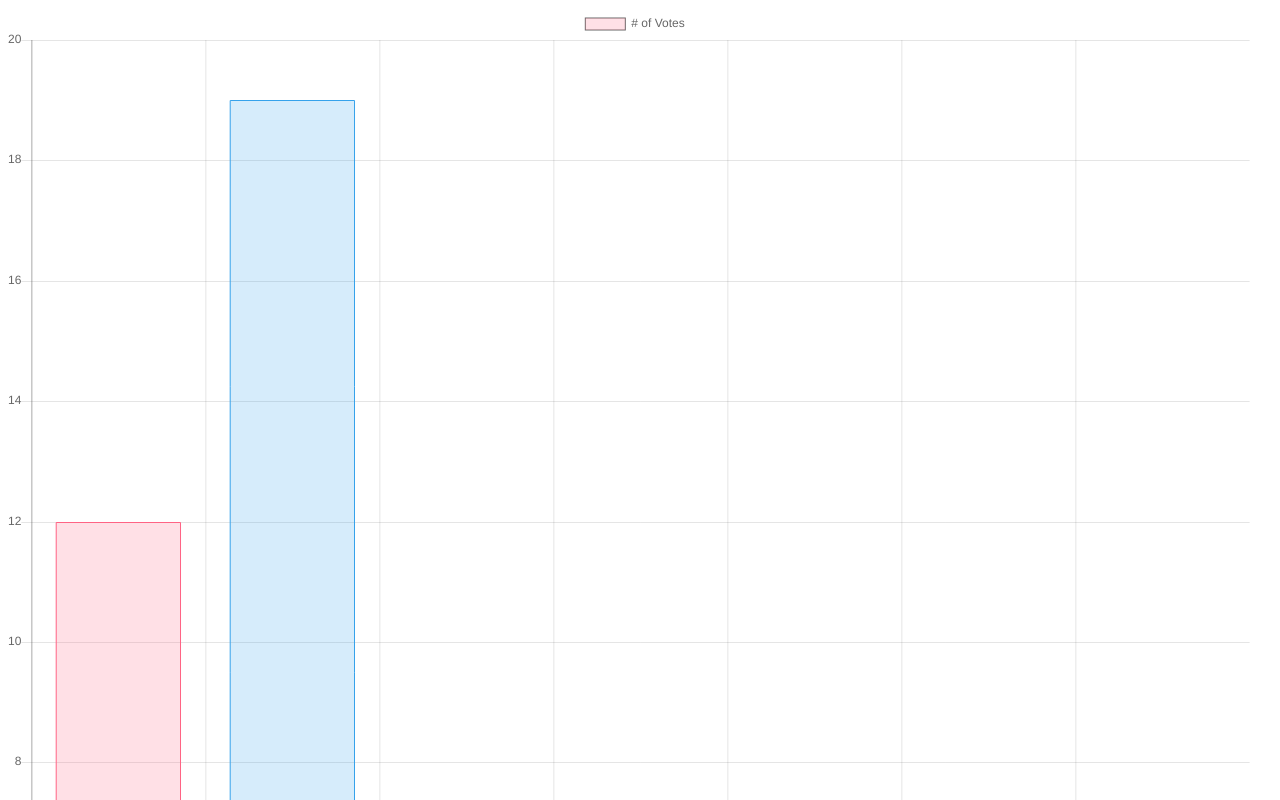
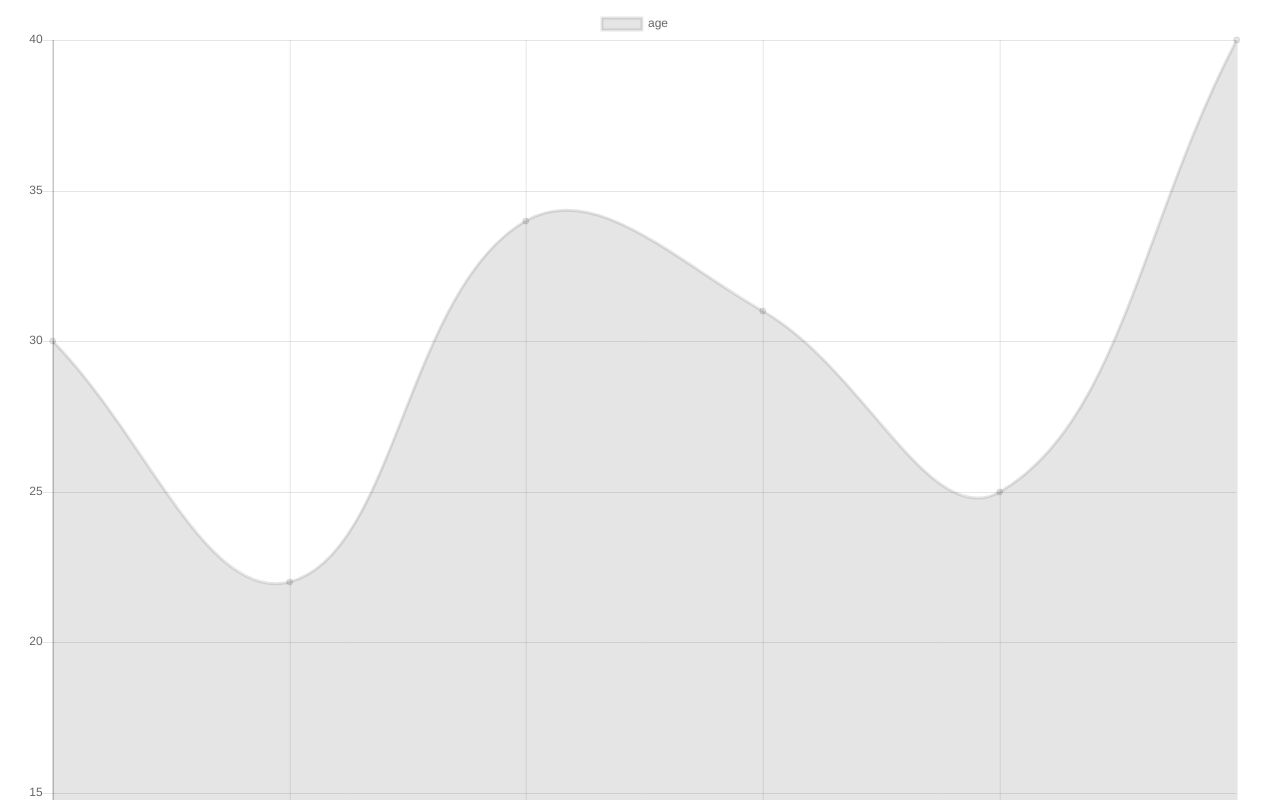
Before and after one commit to pete-wildberger/chartjsdemo, a plain HTML site: page index.html in a window 1280 px wide. Shown: the top 800 px of the page. Drawn offline with Linux system fonts and the light colour scheme.

Commit message:
line graph

```diff
--- a/client.js
+++ b/client.js
@@ -1,33 +1,45 @@
 console.log('js is sourced');
 var canvas = document.getElementById("myChart");
 var ctx = canvas.getContext('2d');
-var myChart = new Chart(ctx, {
-    type: 'bar',
+var chartArr = [];
+var nameArr =[];
+
+for (let i = 0; i < DATA_4_CHART.length; i++) {
+    name = DATA_4_CHART[i].name.first + ' ' + DATA_4_CHART[i].name.last;
+    nameArr.push(name);
+  chartArr.push(DATA_4_CHART[i].age);
+}
+for (let i = 0; i < DATA_4_CHART.length; i++) {
+
+}
+//line
+var myLineChart = new Chart(ctx, {
+    type: 'line',
     data: {
-        labels: ["Red", "Blue", "Yellow", "Green", "Purple", "Orange", "badass"],
+            labels: nameArr,
             datasets: [{
-            label: '# of Votes',
-            data: [12, 19, 3, 5, 2, 3, 6],
-            backgroundColor: [
-                'rgba(255, 99, 132, 0.2)',
-                'rgba(54, 162, 235, 0.2)',
-                'rgba(255, 206, 86, 0.2)',
-                'rgba(75, 192, 192, 0.2)',
-                'rgba(153, 102, 255, 0.2)',
-                'rgba(255, 159, 64, 0.2)',
-                'rgba(186, 212, 85, 0.2)'
-
-            ],
-            borderColor: [
-                'rgba(255,99,132,1)',
-                'rgba(54, 162, 235, 1)',
-                'rgba(255, 206, 86, 1)',
-                'rgba(75, 192, 192, 1)',
-                'rgba(153, 102, 255, 1)',
-                'rgba(255, 159, 64, 1)',
-                '#bad455'
-            ],
-            borderWidth: 1
+                label: 'age',
+                data: chartArr,
+        //         backgroundColor: [
+        //             'rgba(255, 99, 132, 0.2)',
+        //             'rgba(54, 162, 235, 0.2)',
+        //             'rgba(255, 206, 86, 0.2)',
+        //             'rgba(75, 192, 192, 0.2)',
+        //             'rgba(153, 102, 255, 0.2)',
+        //             'rgba(255, 159, 64, 0.2)',
+        //             'rgba(186, 212, 85, 0.2)'
+        //
+        //         ],
+        //         borderColor: [
+        //             'rgba(255,99,132,1)',
+        //             'rgba(54, 162, 235, 1)',
+        //             'rgba(255, 206, 86, 1)',
+        //             'rgba(75, 192, 192, 1)',
+        //             'rgba(153, 102, 255, 1)',
+        //             'rgba(255, 159, 64, 1)',
+        //             '#bad455'
+        //         ],
+        //         borderWidth: 1
             }]
         },
     options: {
@@ -40,3 +52,45 @@ var myChart = new Chart(ctx, {
             }
         }
 });
+
+
+//bar graph
+// var myChart = new Chart(ctx, {
+//     type: 'bar',
+//     data: {
+//         labels: ["Red", "Blue", "Yellow", "Green", "Purple", "Orange", "badass"],
+//         datasets: [{
+//             label: '# of Votes',
+//             data: chartArr,
+//             backgroundColor: [
+//                 'rgba(255, 99, 132, 0.2)',
+//                 'rgba(54, 162, 235, 0.2)',
+//                 'rgba(255, 206, 86, 0.2)',
+//                 'rgba(75, 192, 192, 0.2)',
+//                 'rgba(153, 102, 255, 0.2)',
+//                 'rgba(255, 159, 64, 0.2)',
+//                 'rgba(186, 212, 85, 0.2)'
+//
+//             ],
+//             borderColor: [
+//                 'rgba(255,99,132,1)',
+//                 'rgba(54, 162, 235, 1)',
+//                 'rgba(255, 206, 86, 1)',
+//                 'rgba(75, 192, 192, 1)',
+//                 'rgba(153, 102, 255, 1)',
+//                 'rgba(255, 159, 64, 1)',
+//                 '#bad455'
+//             ],
+//             borderWidth: 1
+//         }]
+//     },
+//     options: {
+//         scales: {
+//             yAxes: [{
+//                 ticks: {
+//                     beginAtZero:true
+//                 }
+//             }]
+//         }
+//     }
+// });
--- /dev/null
+++ b/data.js
@@ -0,0 +1,344 @@
+const DATA_4_CHART = [
+  {
+    "_id": "5974ff9a674dab583044232f",
+    "index": 0,
+    "guid": "9ea9486c-0c74-462a-835b-c258ddfd87b4",
+    "isActive": false,
+    "balance": "$1,363.60",
+    "picture": "http://placehold.it/32x32",
+    "age": 30,
+    "eyeColor": "green",
+    "name": {
+      "first": "Kaufman",
+      "last": "Tyson"
+    },
+    "company": "FRENEX",
+    "email": "kaufman.tyson@frenex.me",
+    "phone": "+1 (871) 417-2442",
+    "address": "661 Woodbine Street, Bath, Minnesota, 1004",
+    "about": "Do officia non id culpa est reprehenderit laboris ipsum nostrud nisi amet. Laborum Lorem anim quis Lorem sint nisi enim velit amet anim mollit amet. Est qui tempor laborum est reprehenderit laborum adipisicing et eu dolor consectetur amet tempor. Aliquip ut est in irure nostrud laboris cupidatat veniam. Nulla exercitation do labore amet qui anim qui nulla ut aliquip ea. Tempor enim sint excepteur veniam incididunt esse laborum. Magna qui sit esse laboris.",
+    "registered": "Wednesday, February 19, 2014 4:09 AM",
+    "latitude": "-23.982739",
+    "longitude": "115.443573",
+    "tags": [
+      "anim",
+      "occaecat",
+      "ea",
+      "eu",
+      "incididunt"
+    ],
+    "range": [
+      0,
+      1,
+      2,
+      3,
+      4,
+      5,
+      6,
+      7,
+      8,
+      9
+    ],
+    "friends": [
+      {
+        "id": 0,
+        "name": "Weiss Barlow"
+      },
+      {
+        "id": 1,
+        "name": "Mcneil Combs"
+      },
+      {
+        "id": 2,
+        "name": "French Cameron"
+      }
+    ],
+    "greeting": "Hello, Kaufman! You have 7 unread messages.",
+    "favoriteFruit": "apple"
+  },
+  {
+    "_id": "5974ff9b996749d775b9aa71",
+    "index": 1,
+    "guid": "f01dca2d-3b9d-41a8-9a34-2120a30bd4b0",
+    "isActive": true,
+    "balance": "$1,278.60",
+    "picture": "http://placehold.it/32x32",
+    "age": 22,
+    "eyeColor": "blue",
+    "name": {
+      "first": "Ann",
+      "last": "Juarez"
+    },
+    "company": "GEEKETRON",
+    "email": "ann.juarez@geeketron.tv",
+    "phone": "+1 (918) 420-3921",
+    "address": "411 Pleasant Place, Westboro, Kansas, 7167",
+    "about": "Sint aute fugiat ad ut mollit proident officia irure esse magna. Ad duis id velit id Lorem elit deserunt minim. Magna velit nulla labore non laborum ut exercitation.",
+    "registered": "Monday, November 16, 2015 6:05 PM",
+    "latitude": "-46.062383",
+    "longitude": "-2.857199",
+    "tags": [
+      "ea",
+      "consectetur",
+      "sit",
+      "veniam",
+      "exercitation"
+    ],
+    "range": [
+      0,
+      1,
+      2,
+      3,
+      4,
+      5,
+      6,
+      7,
+      8,
+      9
+    ],
+    "friends": [
+      {
+        "id": 0,
+        "name": "Wood Cabrera"
+      },
+      {
+        "id": 1,
+        "name": "Norris Nash"
+      },
+      {
+        "id": 2,
+        "name": "Heather Wynn"
+      }
+    ],
+    "greeting": "Hello, Ann! You have 8 unread messages.",
+    "favoriteFruit": "strawberry"
+  },
+  {
+    "_id": "5974ff9b988cea1f4e842e12",
+    "index": 2,
+    "guid": "c197b5e6-b162-40fd-ba39-bf01495bedde",
+    "isActive": false,
+    "balance": "$2,407.79",
+    "picture": "http://placehold.it/32x32",
+    "age": 34,
+    "eyeColor": "brown",
+    "name": {
+      "first": "Cherry",
+      "last": "Moss"
+    },
+    "company": "AQUASSEUR",
+    "email": "cherry.moss@aquasseur.biz",
+    "phone": "+1 (884) 411-2587",
+    "address": "394 Lawn Court, Trona, Delaware, 3798",
+    "about": "Est sit pariatur sint do officia do. Ut dolore sint ullamco cupidatat do id excepteur quis officia ad pariatur Lorem mollit mollit. Duis id cillum quis Lorem ex deserunt esse mollit dolor ipsum et. Incididunt minim reprehenderit eiusmod id irure ut in. Id non ad sint pariatur officia excepteur voluptate. Nostrud incididunt laboris anim elit commodo duis esse. Minim duis adipisicing elit consectetur est sit excepteur commodo aliquip et.",
+    "registered": "Saturday, December 12, 2015 12:37 PM",
+    "latitude": "-15.055424",
+    "longitude": "-129.582935",
+    "tags": [
+      "consequat",
+      "excepteur",
+      "deserunt",
+      "ullamco",
+      "sint"
+    ],
+    "range": [
+      0,
+      1,
+      2,
+      3,
+      4,
+      5,
+      6,
+      7,
+      8,
+      9
+    ],
+    "friends": [
+      {
+        "id": 0,
+        "name": "Adela Villarreal"
+      },
+      {
+        "id": 1,
+        "name": "Barnett King"
+      },
+      {
+        "id": 2,
+        "name": "Hyde Vega"
+      }
+    ],
+    "greeting": "Hello, Cherry! You have 6 unread messages.",
+    "favoriteFruit": "strawberry"
+  },
+  {
+    "_id": "5974ff9b9f8832ac1d62f588",
+    "index": 3,
+    "guid": "81acfe08-9a9d-4f5f-91a6-a547527fd7a6",
+    "isActive": false,
+    "balance": "$1,108.77",
+    "picture": "http://placehold.it/32x32",
+    "age": 31,
+    "eyeColor": "brown",
+    "name": {
+      "first": "Gallagher",
+      "last": "Mccoy"
+    },
+    "company": "BIFLEX",
+    "email": "gallagher.mccoy@biflex.name",
+    "phone": "+1 (814) 461-2210",
+    "address": "410 Commerce Street, Sunnyside, New Jersey, 450",
+    "about": "Irure consequat tempor laborum reprehenderit ullamco. Mollit mollit elit excepteur duis cillum officia proident nostrud adipisicing proident. Ipsum est ut magna ut enim officia quis nostrud esse cillum eu. Qui consectetur proident ea esse amet aute.",
+    "registered": "Friday, April 28, 2017 1:38 AM",
+    "latitude": "-58.804469",
+    "longitude": "130.577579",
+    "tags": [
+      "culpa",
+      "labore",
+      "pariatur",
+      "do",
+      "pariatur"
+    ],
+    "range": [
+      0,
+      1,
+      2,
+      3,
+      4,
+      5,
+      6,
+      7,
+      8,
+      9
+    ],
+    "friends": [
+      {
+        "id": 0,
+        "name": "Rosemarie Le"
+      },
+      {
+        "id": 1,
+        "name": "Robyn Luna"
+      },
+      {
+        "id": 2,
+        "name": "Rosa Schultz"
+      }
+    ],
+    "greeting": "Hello, Gallagher! You have 5 unread messages.",
+    "favoriteFruit": "apple"
+  },
+  {
+    "_id": "5974ff9b5950aaaa2b274a7a",
+    "index": 4,
+    "guid": "4c1ab418-6a9c-4193-b1c5-63c990b0223c",
+    "isActive": false,
+    "balance": "$1,465.31",
+    "picture": "http://placehold.it/32x32",
+    "age": 25,
+    "eyeColor": "blue",
+    "name": {
+      "first": "Jones",
+      "last": "Rodriquez"
+    },
+    "company": "CEMENTION",
+    "email": "jones.rodriquez@cemention.io",
+    "phone": "+1 (922) 512-3799",
+    "address": "338 Aurelia Court, Rivers, West Virginia, 5224",
+    "about": "Occaecat dolor adipisicing velit exercitation tempor ex. Enim consectetur eiusmod aute magna sunt. Ullamco esse sunt aliqua ullamco velit ea eiusmod in Lorem aute ullamco laborum do ipsum. Esse aliqua velit culpa cupidatat aliqua qui commodo cupidatat tempor adipisicing anim laborum. Cupidatat proident nulla irure pariatur ex. Consectetur ullamco eu qui incididunt exercitation cupidatat incididunt officia irure incididunt.",
+    "registered": "Tuesday, November 17, 2015 12:15 PM",
+    "latitude": "63.939513",
+    "longitude": "-40.498978",
+    "tags": [
+      "veniam",
+      "duis",
+      "excepteur",
+      "fugiat",
+      "amet"
+    ],
+    "range": [
+      0,
+      1,
+      2,
+      3,
+      4,
+      5,
+      6,
+      7,
+      8,
+      9
+    ],
+    "friends": [
+      {
+        "id": 0,
+        "name": "Navarro Ware"
+      },
+      {
+        "id": 1,
+        "name": "Woodward Gay"
+      },
+      {
+        "id": 2,
+        "name": "Hickman Morin"
+      }
+    ],
+    "greeting": "Hello, Jones! You have 5 unread messages.",
+    "favoriteFruit": "apple"
+  },
+  {
+    "_id": "5974ff9b1f126701f13d1402",
+    "index": 5,
+    "guid": "89a5550b-f4b9-422e-99df-c664dfd79ae9",
+    "isActive": false,
+    "balance": "$3,324.08",
+    "picture": "http://placehold.it/32x32",
+    "age": 40,
+    "eyeColor": "green",
+    "name": {
+      "first": "Ruthie",
+      "last": "Kirby"
+    },
+    "company": "ANDERSHUN",
+    "email": "ruthie.kirby@andershun.co.uk",
+    "phone": "+1 (831) 503-2124",
+    "address": "830 Lawrence Street, Strykersville, Wyoming, 3377",
+    "about": "Occaecat quis veniam sint ullamco. Aliqua minim nostrud cillum non duis esse culpa. Sit sit esse ullamco id laboris commodo minim Lorem. Voluptate officia dolor consequat ad. Anim sit consequat magna elit sit labore commodo laborum cupidatat.",
+    "registered": "Friday, March 17, 2017 6:19 AM",
+    "latitude": "-10.531603",
+    "longitude": "-13.764735",
+    "tags": [
+      "sunt",
+      "labore",
+      "ut",
+      "exercitation",
+      "elit"
+    ],
+    "range": [
+      0,
+      1,
+      2,
+      3,
+      4,
+      5,
+      6,
+      7,
+      8,
+      9
+    ],
+    "friends": [
+      {
+        "id": 0,
+        "name": "Randi Barrett"
+      },
+      {
+        "id": 1,
+        "name": "Hopkins Irwin"
+      },
+      {
+        "id": 2,
+        "name": "Buck Larsen"
+      }
+    ],
+    "greeting": "Hello, Ruthie! You have 6 unread messages.",
+    "favoriteFruit": "apple"
+  }
+];
```
Also changed, not shown: index.html (+1 -0 lines). Lines whose indentation alone changed are shown as unchanged.
